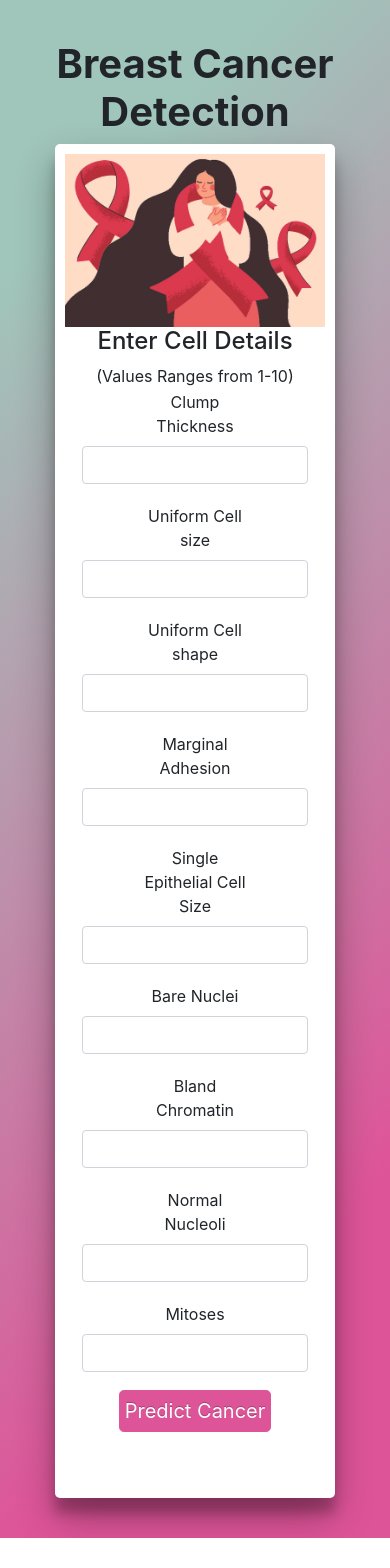
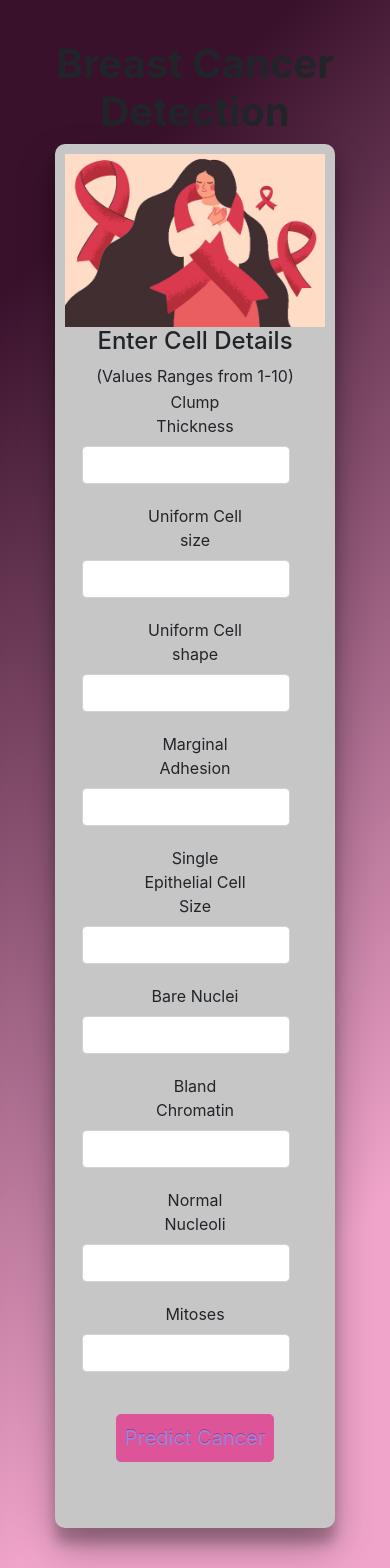
Before and after one commit to lvleeceeng/Web-App-Deployment, a Flask app: page / in a window 390 px wide. Before the commit the page ends 1538 px from the top, so only its background shows below. Run offline with Flask 2, Linux system fonts and the light colour scheme; parts of the project's set-up code (start-up, migrations or seed data) failed here and were passed over; some libraries are stand-ins or nearby versions.

Commit message:
made responsive website

```diff
--- a/templates/index.html
+++ b/templates/index.html
@@ -4,6 +4,7 @@
 
 <head>
   <meta charset="UTF-8">
+  <meta name="viewport" content="width=device-width, initial-scale=1.0">
   <!-- Bootstrap CSS -->
   <link rel="stylesheet" href="https://stackpath.bootstrapcdn.com/bootstrap/4.3.1/css/bootstrap.min.css" integrity="sha384-ggOyR0iXCbMQv3Xipma34MD+dH/1fQ784/j6cY/iJTQUOhcWr7x9JvoRxT2MZw1T" crossorigin="anonymous">
   <title>Breast Cancer Detection</title>
@@ -11,8 +12,8 @@
     /*just bg and body style*/
     body {
       margin: 40px;
-      background-color: #808080;
-      background-image: linear-gradient(315deg, #de5499 19%, #a0c5ba 85%);
+      background-color: #140e0e;
+      background-image: linear-gradient(315deg, #f0a4ca 19%, #39112b 85%);
     }
 
     .container {
@@ -21,9 +22,9 @@
     }
 
     .btn-container {
-      background: white;
+      background: rgb(199, 198, 198);
       box-shadow: 0 19px 38px rgba(0, 0, 0, 0.30), 0 15px 12px rgba(0, 0, 0, 0.22);
-      border-radius: 5px;
+      border-radius: 10px;
       padding: 10px;
     }
 
@@ -33,12 +34,14 @@
 
     .btn-primary {
       border-color: #ff33f !important;
-      color: #ffffff;
+      color: rgba(153, 134, 228);
       text-shadow: 0 -1px 0 rgba(0, 0, 0, 0.25);
       background-color: #de5499 !important;
       border-color: #de5499 !important;
-      padding: 5px;
+      padding: 8px;
     }
+
+
 
     label {
       width: 50%;
@@ -86,41 +89,42 @@
                   <h7>(Values Ranges from 1-10)</h7>
                   <div class="form-group">
                     <label for="clump_thickness">Clump Thickness </label>
-                    <input type="text" class="form-control" name="clump_thickness" required="required">
+                    <input type="number" class="form-control" name="clump_thickness" style="width: 13em" min="1" max="10" required="required">
                   </div>
                   <div class="form-group">
                     <label for="uniform_cell_size">Uniform Cell size</label>
-                    <input type="text" class="form-control" name="uniform_cell_size" required="required">
+                    <input type="number" class="form-control" name="uniform_cell_size" style="width: 13em" min="1" max="10" required="required">
                   </div>
                   <div class="form-group">
                     <label for="uniform_cell_shape">Uniform Cell shape</label>
-                    <input type="text" class="form-control" name="uniform_cell_shape" required="required" />
+                    <input type="number" class="form-control" name="uniform_cell_shape" style="width: 13em" min="1" max="10" required="required" />
                   </div>
                   <div class="form-group">
                     <label for="marginal_adhesion">Marginal Adhesion</label>
-                    <input type="text" class="form-control" name="marginal_adhesion" required="required" />
+                    <input type="number" class="form-control" name="marginal_adhesion" style="width: 13em" min="1" max="10" required="required" />
                   </div>
                   <div class="form-group">
                     <label for="single_epithelial_size">Single Epithelial Cell Size</label>
-                    <input type="text" class="form-control" name="single_epithelial_size" required="required" />
+                    <input type="number" class="form-control" name="single_epithelial_size" style="width: 13em" min="1" max="10" required="required" />
                   </div>
                   <div class="form-group">
                     <label for="bare_nuclei">Bare Nuclei</label>
-                    <input type="text" class="form-control" name="bare_nuclei" required="required" />
+                    <input type="number" class="form-control" name="bare_nuclei" style="width: 13em" min="1" max="10" required="required" />
                   </div>
                   <div class="form-group">
                     <label for="bland_chromatin">Bland Chromatin</label>
-                    <input type="text" class="form-control" name="bland_chromatin" required="required" />
+                    <input type="number" class="form-control" name="bland_chromatin" style="width: 13em" min="1" max="10" required="required" />
                   </div>
                   <div class="form-group">
                     <label for="normal_nucleoli">Normal Nucleoli</label>
-                    <input type="text" class="form-control" name="normal_nucleoli" required="required" />
+                    <input type="number" class="form-control" name="normal_nucleoli" style="width: 13em" min="1" max="10" required="required" />
                   </div>
 
                   <div class="form-group">
                     <label for="mitoses">Mitoses</label>
-                    <input type="text" class="form-control" name="mitoses" required="required" />
+                    <input type="number" class="form-control" name="mitoses" style="width: 13em" min="1" max="10" required="required" />
                   </div>
+                  <br>
                   <button type="submit" class="btn btn-primary btn-lg">Predict Cancer</button>
                 </div>
               </div>
```
